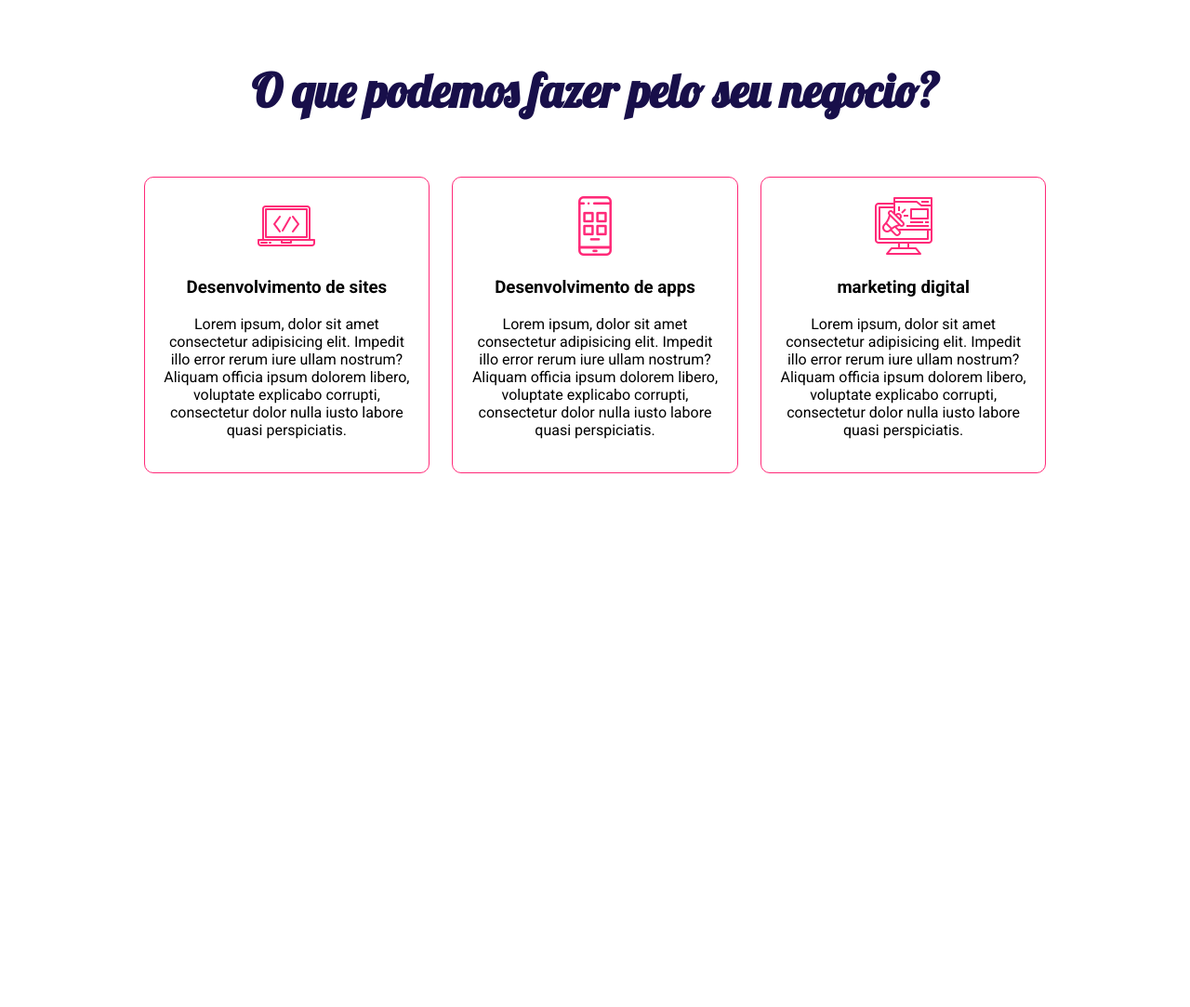
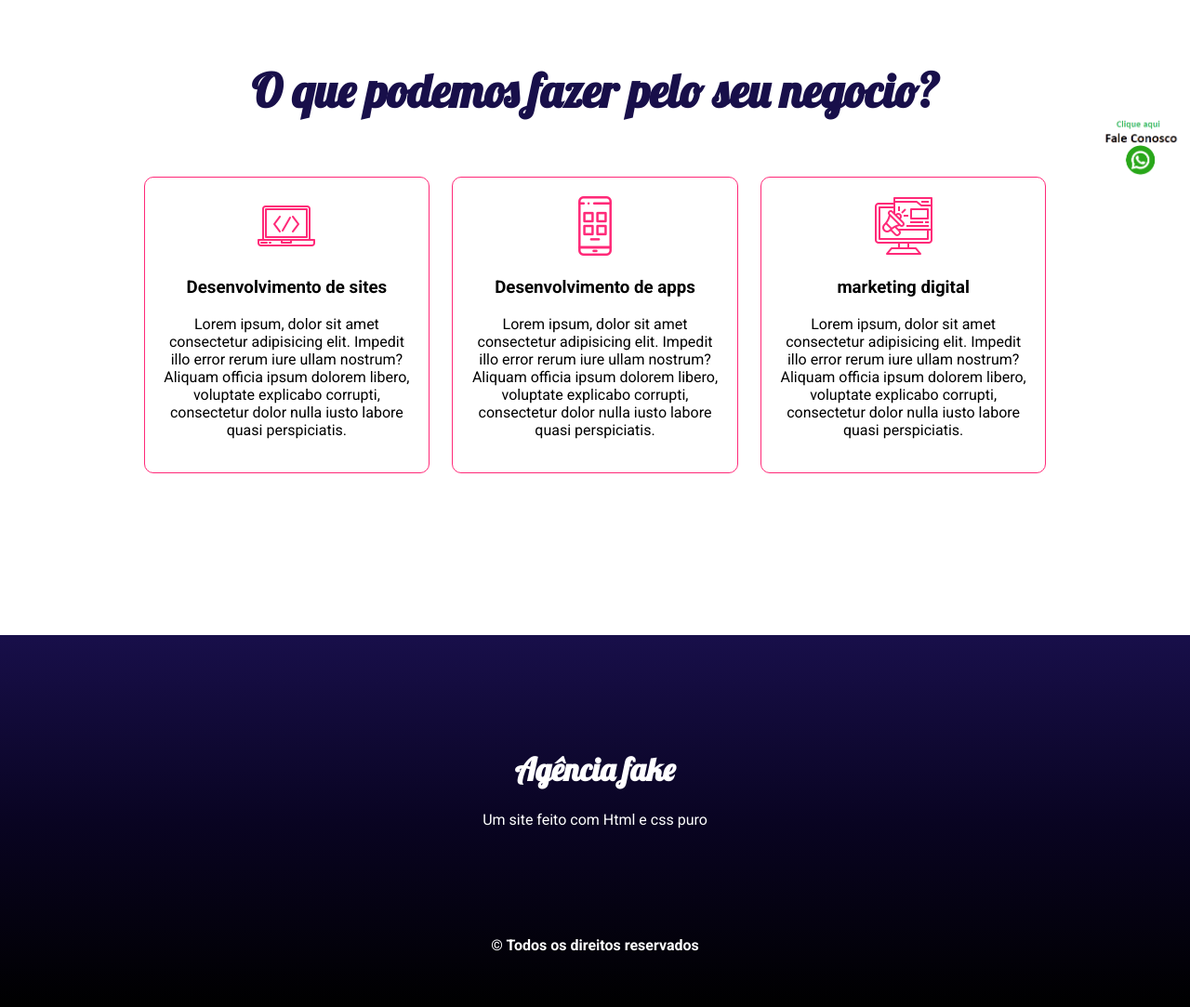
Before and after one commit to Guiooliv/Agencia-Fake, a plain HTML site: page index.html in a window 1280 px wide. Shown: the part 600-1683 px from the top of the page at 93% size. Before the commit the page ends 1183 px from the top, so only its background shows below. Drawn offline with Linux system fonts and the light colour scheme.

Commit message:
terceiro commit

```diff
--- a/index.html
+++ b/index.html
@@ -87,8 +87,16 @@
                     </div>
                 </div>
             </div>
-
         </section>
+        <footer class="footer">
+            <div class="logo-rodape">
+                <h1 class="agencia">Agência fake</h1>
+                <p style="color: white;">Um site feito com Html e css puro</p>
+            </div>
+            <b style="color: white;">© Todos os direitos reservados</b>
+        </footer>
+        <a href="https://api.whatsapp.com/send?phone=5585989739848&text=Ol%C3%A1,%20peguei%20seu%20contato%20no%20site"
+            target="_blank" class="whats"><img src="Imgs/whatsapp.png" alt=""> </a>
     </div>
 </body>
 
--- a/styles.css
+++ b/styles.css
@@ -6,7 +6,7 @@
 
 }
 
-body{
+body {
     margin: 0;
 
 }
@@ -17,6 +17,9 @@ body{
     justify-content: center;
     height: 100px;
     align-items: center;
+    position: fixed;
+    width: 100%;
+    background: white;
 }
 
 .logo {
@@ -35,6 +38,7 @@ body{
     flex: 70%;
     text-align: right;
     padding: 20px;
+
 }
 
 .menu a {
@@ -71,6 +75,7 @@ body{
     background: white;
     justify-content: center;
     align-items: center;
+    padding-top: 100px;
 }
 
 
@@ -114,7 +119,7 @@ body{
     background-color: #180F4A;
 }
 
-.section{
+.section {
     display: inline-block;
     margin-top: 80px;
     margin-left: 5%;
@@ -124,7 +129,7 @@ body{
     width: 90%;
 }
 
-.section h2{
+.section h2 {
     width: 100%;
     font-size: 50px;
     margin: 0;
@@ -134,12 +139,12 @@ body{
 }
 
 
-.servicos{
+.servicos {
     display: inline-block;
     margin-top: 5%;
 }
 
-.card{
+.card {
     display: inline-block;
     width: 30%;
     padding: 20px;
@@ -147,7 +152,7 @@ body{
     border: 1px solid #FF2978;
 }
 
-.card{
+.card {
     display: inline-block;
     width: 30%;
     padding: 20px;
@@ -157,24 +162,53 @@ body{
     cursor: pointer;
 }
 
-.card-oculto{
+.card-oculto {
     display: none;
 }
 
-.card:hover{
+.card:hover {
     background-color: #FF2978;
     color: white;
     padding: 50px;
 }
 
-.card:hover img{
+.card:hover img {
     display: none;
 }
 
-.card:hover .card-text{
+.card:hover .card-text {
     display: none;
 }
 
-.card:hover .card-oculto{
+.card:hover .card-oculto {
     display: block;
 }
+
+.footer {
+    margin-top: 100px;
+    height: 400px;
+    background-image: linear-gradient(180deg, #180F4A, #090422, black);
+    text-align: center;
+    border: 5px top #FF2978;
+}
+
+.logo-rodape {
+    padding: 100px;
+}
+
+.agencia {
+    font-family: 'Lobster', cursive;
+    color: white;
+    font-size: 34px;
+}
+
+.whats {
+    position: fixed;
+    right: 5px;
+    bottom: 5px;
+    background: white;
+}
+
+.whats img {
+    width: 100px;
+}
```
Also changed, not shown: Imgs/aaaa.png (added), Imgs/whatsapp.png (added).
